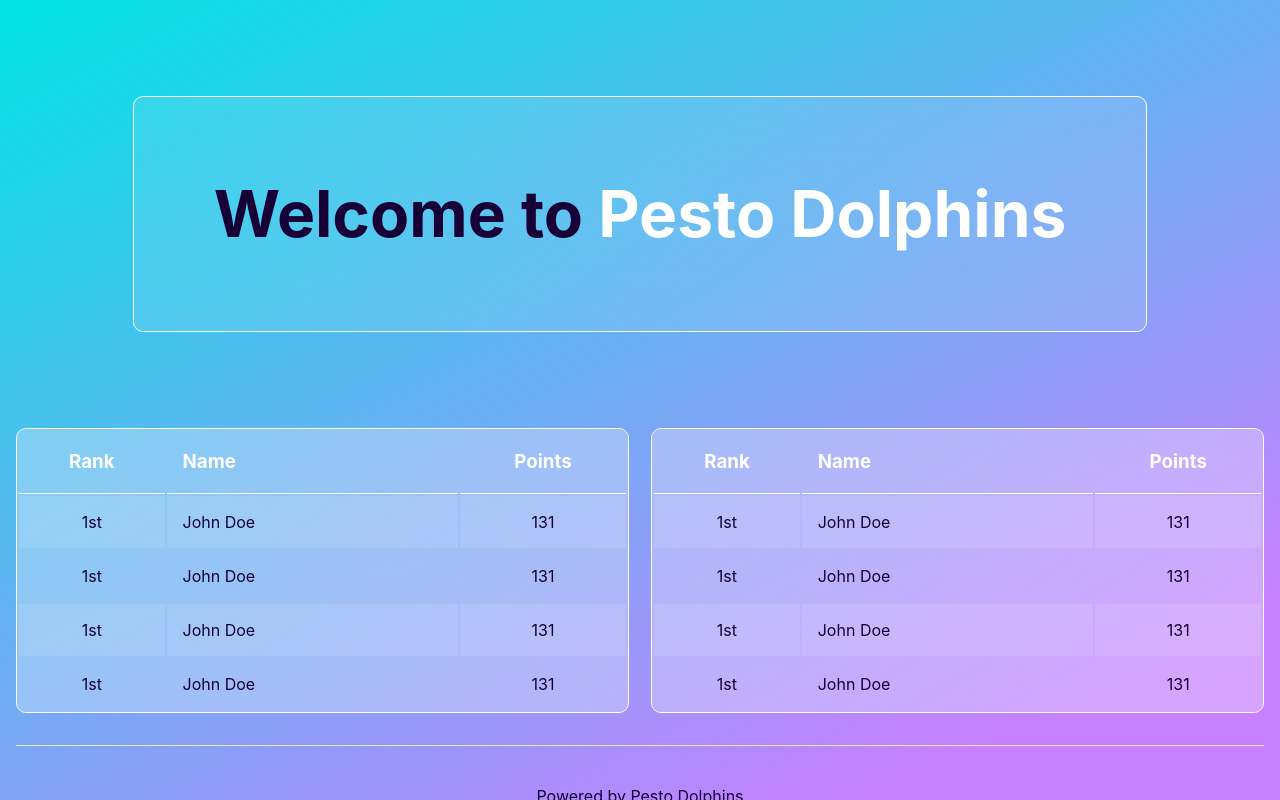
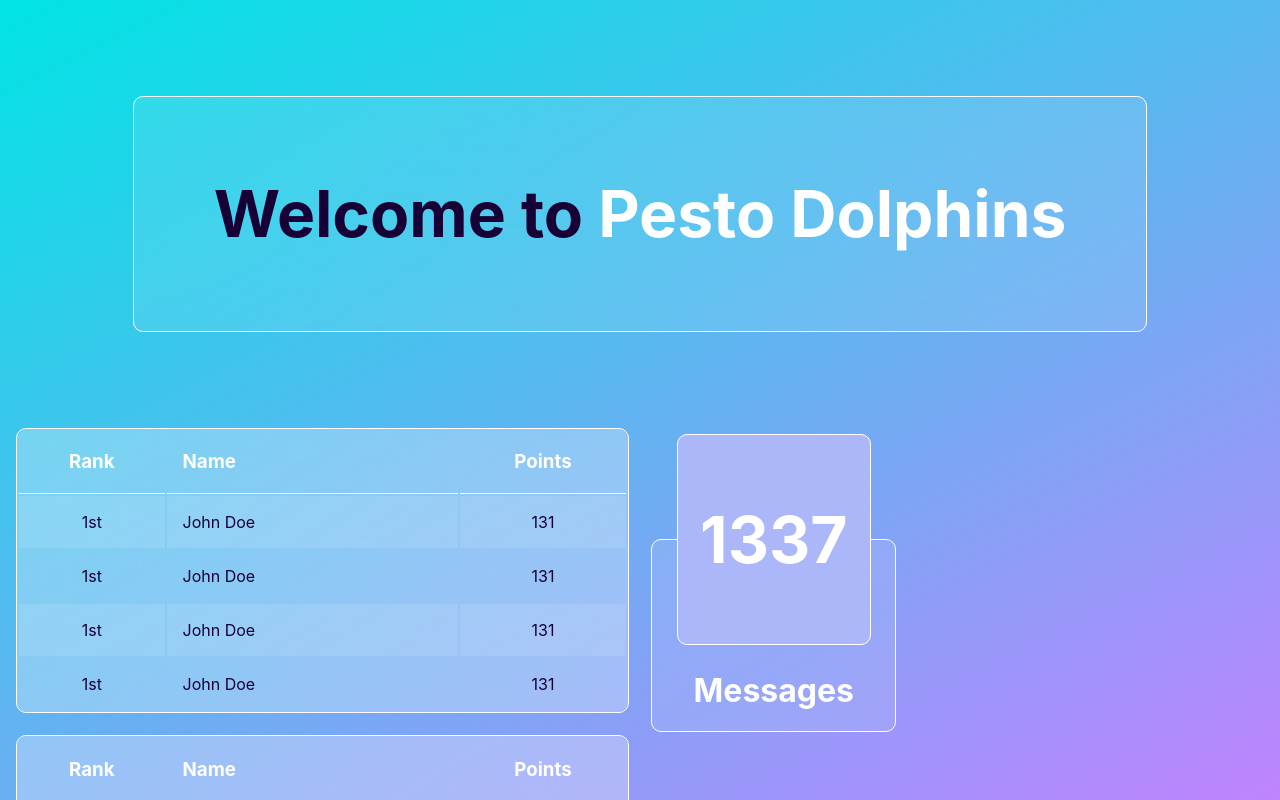
Before and after one commit to spd1-3/pesto-dolphins, a Next.js app in the folder Frontend/: page / in a window 1280 px wide. Shown: the top 800 px of the page. Built offline with nearby package versions, Linux system fonts and the light colour scheme.

Commit message:
Created the total message component

```diff
--- /dev/null
+++ b/Frontend/components/TotalMessages.js
@@ -0,0 +1,17 @@
+import styles from '../styles/dashboard.module.css'
+
+function TotalMessages() {
+  return (
+    <div className={`${styles.messageDiv} blur`}>
+      <div className={`${styles.messageChildDiv} blur`}>
+        <h1 className={styles.textLarge}>
+          1337
+        </h1>
+      </div>
+      <h1 className={styles.textSmall}>
+        Messages
+      </h1>
+    </div>
+  )
+}
+export default TotalMessages
--- a/Frontend/pages/index.js
+++ b/Frontend/pages/index.js
@@ -2,6 +2,7 @@
 import Footer from '../components/Footer'
 import DashboardHeader from '../components/DashboardHeader'
 import DashboardLeaderboard from '../components/DashboardLeaderboard'
+import TotalMessages from '../components/TotalMessages'
 import styles from '../styles/dashboard.module.css'
 
 export default function Home() {
@@ -17,9 +18,10 @@
             <div className={styles.components}>
                 <DashboardLeaderboard />
                 {/* Placing this duplicate here until other components are added in order to display consistent layout */}
+                <TotalMessages />
                 <DashboardLeaderboard />
             </div>
             <Footer />
-      </div>
+        </div>
     )
 }
--- a/Frontend/styles/dashboard.module.css
+++ b/Frontend/styles/dashboard.module.css
@@ -135,3 +135,40 @@
 .logo {
     height: 1em;
 }
+
+.messageDiv {
+    display: flex;
+    flex-direction: column;
+    align-items: center;
+    width: 40%;
+    position: relative;
+    top: 65px;
+    border-radius: var(--border-radius);
+}
+
+.messageChildDiv {
+    display: inline-block;
+    width: 80%;
+    height: auto;
+    position:relative;
+    top: -106px;
+    border-radius: var(--border-radius);
+    margin-bottom: -100px;
+    padding-top: 25px;
+    padding-bottom: 25px;
+    background-color: #ABB7F9;
+}
+
+.textLarge {
+    color: white;
+    line-height: 1.15;
+    font-size: 4rem;
+    text-align: center;
+}
+
+.textSmall {
+    color: white;
+    line-height: 1.15;
+    font-size: 2rem;
+    text-align: center;
+}
```
Also changed, not shown: Frontend/components/WinnerBoard.js (added), 1 other file (tests, documents, lock files or other folders).
